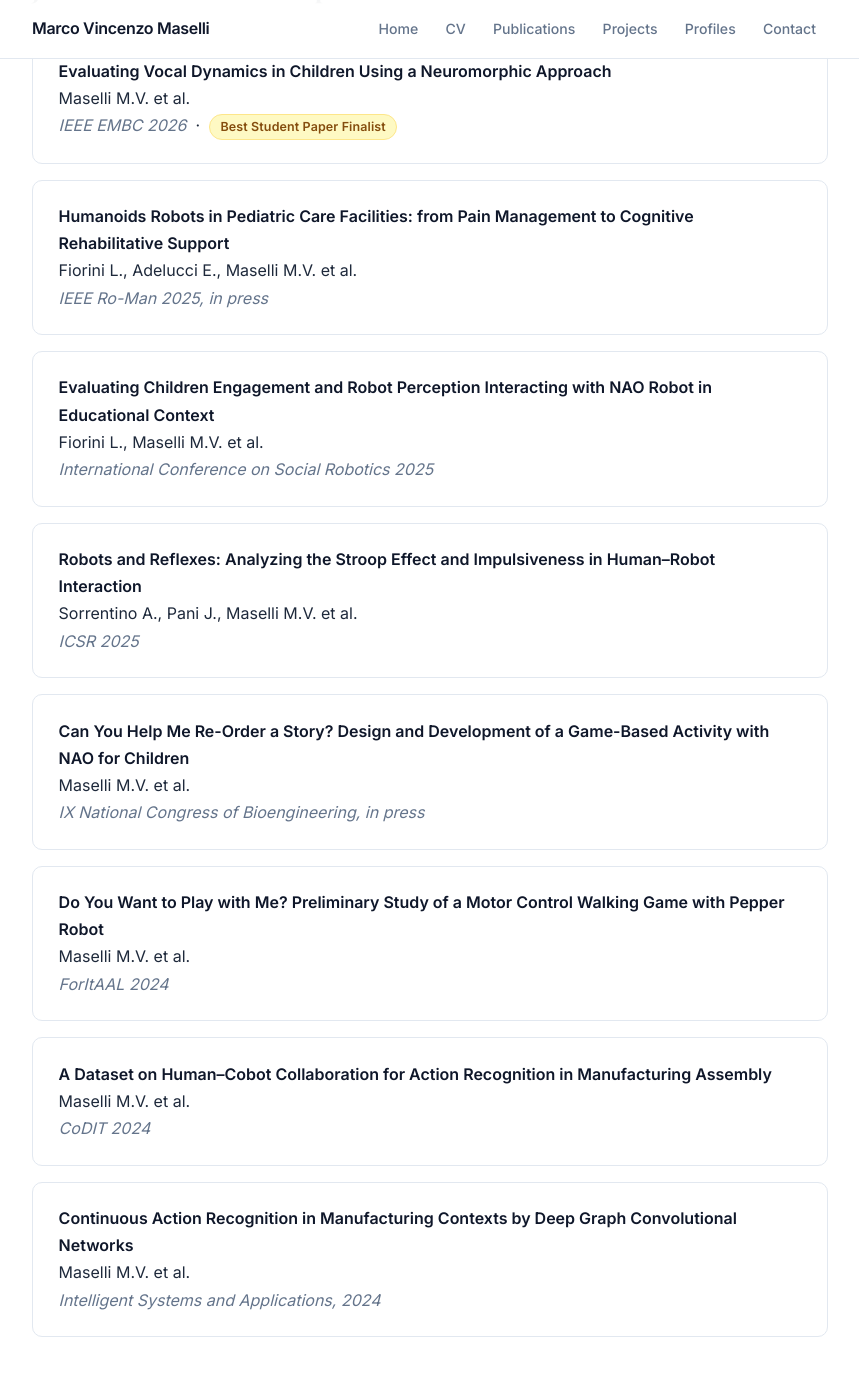
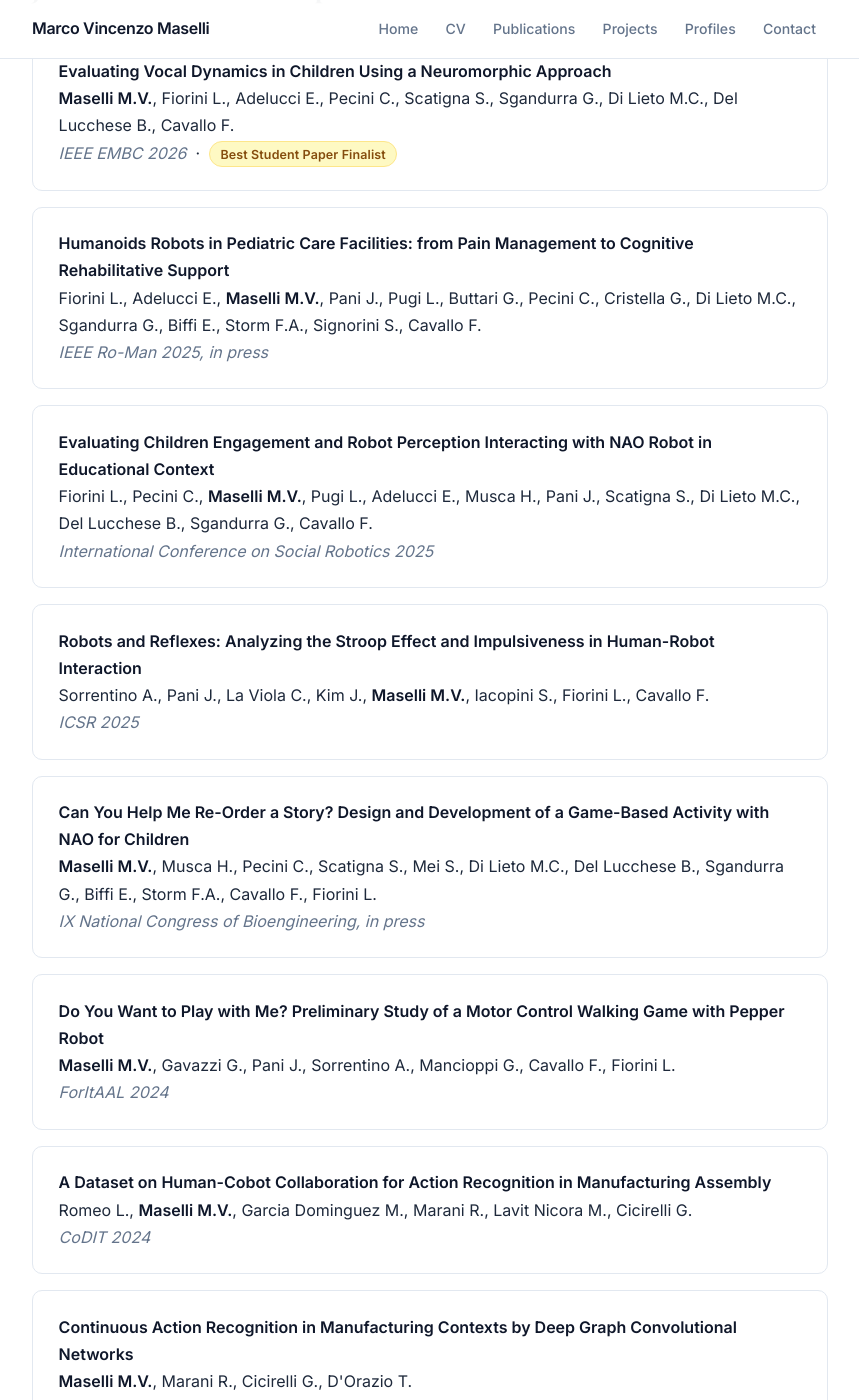
Before and after one commit to marcovmaselli/marcovmaselli.github.io, a Jekyll site: the page built from publications.md, in a window 1280 px wide and 1400 px high, scrolled down 305 px. Shown: the whole window, without its empty margins (210-1069 px from the left). Built offline with Jekyll 4.4.1, drawn with Linux system fonts in a browser that asks for light colours.

Commit message:
Update publications: enhance author listings for clarity and completeness

```diff
--- a/publications.md
+++ b/publications.md
@@ -7,48 +7,48 @@ title: Publications
 
 <div class="card">
   <strong>Evaluating Vocal Dynamics in Children Using a Neuromorphic Approach</strong><br>
-  Maselli M.V. et al.<br>
+  <strong>Maselli M.V.</strong>, Fiorini L., Adelucci E., Pecini C., Scatigna S., Sgandurra G., Di Lieto M.C., Del Lucchese B., Cavallo F.<br>
   <em>IEEE EMBC 2026</em> &nbsp;·&nbsp; <span class="pub-award">Best Student Paper Finalist</span>
 </div>
 
 <div class="card">
   <strong>Humanoids Robots in Pediatric Care Facilities: from Pain Management to Cognitive Rehabilitative Support</strong><br>
-  Fiorini L., Adelucci E., Maselli M.V. et al.<br>
+  Fiorini L., Adelucci E., <strong>Maselli M.V.</strong>, Pani J., Pugi L., Buttari G., Pecini C., Cristella G., Di Lieto M.C., Sgandurra G., Biffi E., Storm F.A., Signorini S., Cavallo F.<br>
   <em>IEEE Ro-Man 2025, in press</em>
 </div>
 
 <div class="card">
   <strong>Evaluating Children Engagement and Robot Perception Interacting with NAO Robot in Educational Context</strong><br>
-  Fiorini L., Maselli M.V. et al.<br>
+  Fiorini L., Pecini C., <strong>Maselli M.V.</strong>, Pugi L., Adelucci E., Musca H., Pani J., Scatigna S., Di Lieto M.C., Del Lucchese B., Sgandurra G., Cavallo F.<br>
   <em>International Conference on Social Robotics 2025</em>
 </div>
 
 <div class="card">
-  <strong>Robots and Reflexes: Analyzing the Stroop Effect and Impulsiveness in Human–Robot Interaction</strong><br>
-  Sorrentino A., Pani J., Maselli M.V. et al.<br>
+  <strong>Robots and Reflexes: Analyzing the Stroop Effect and Impulsiveness in Human-Robot Interaction</strong><br>
+  Sorrentino A., Pani J., La Viola C., Kim J., <strong>Maselli M.V.</strong>, Iacopini S., Fiorini L., Cavallo F.<br>
   <em>ICSR 2025</em>
 </div>
 
 <div class="card">
   <strong>Can You Help Me Re-Order a Story? Design and Development of a Game-Based Activity with NAO for Children</strong><br>
-  Maselli M.V. et al.<br>
+  <strong>Maselli M.V.</strong>, Musca H., Pecini C., Scatigna S., Mei S., Di Lieto M.C., Del Lucchese B., Sgandurra G., Biffi E., Storm F.A., Cavallo F., Fiorini L.<br>
   <em>IX National Congress of Bioengineering, in press</em>
 </div>
 
 <div class="card">
   <strong>Do You Want to Play with Me? Preliminary Study of a Motor Control Walking Game with Pepper Robot</strong><br>
-  Maselli M.V. et al.<br>
+  <strong>Maselli M.V.</strong>, Gavazzi G., Pani J., Sorrentino A., Mancioppi G., Cavallo F., Fiorini L.<br>
   <em>ForItAAL 2024</em>
 </div>
 
 <div class="card">
-  <strong>A Dataset on Human–Cobot Collaboration for Action Recognition in Manufacturing Assembly</strong><br>
-  Maselli M.V. et al.<br>
+  <strong>A Dataset on Human-Cobot Collaboration for Action Recognition in Manufacturing Assembly</strong><br>
+  Romeo L., <strong>Maselli M.V.</strong>, Garcia Dominguez M., Marani R., Lavit Nicora M., Cicirelli G.<br>
   <em>CoDIT 2024</em>
 </div>
 
 <div class="card">
   <strong>Continuous Action Recognition in Manufacturing Contexts by Deep Graph Convolutional Networks</strong><br>
-  Maselli M.V. et al.<br>
+  <strong>Maselli M.V.</strong>, Marani R., Cicirelli G., D'Orazio T.<br>
   <em>Intelligent Systems and Applications, 2024</em>
 </div>
```
